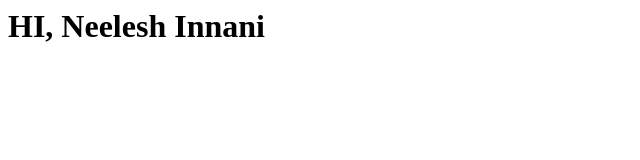
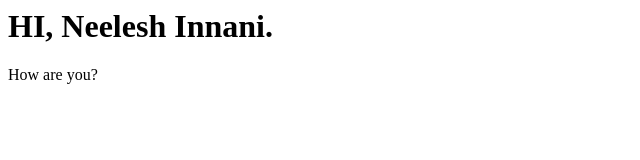
Before and after one commit to Anvisto/Unlayoff, a website: page index.html in a window 1280 px wide. Shown: the full height of the page, 0-640 px from the left. Drawn offline with Linux system fonts and the light colour scheme.

Commit message:
Update index.html

```diff
--- a/index.html
+++ b/index.html
@@ -1,6 +1,7 @@
 <html>
     <head>
-        <h1> HI, Neelesh Innani</h1>
+        <h1> HI, Neelesh Innani.</h1>
     </head>
-
+    <body>
+        <p> How are you? </p>
    </html>
```
